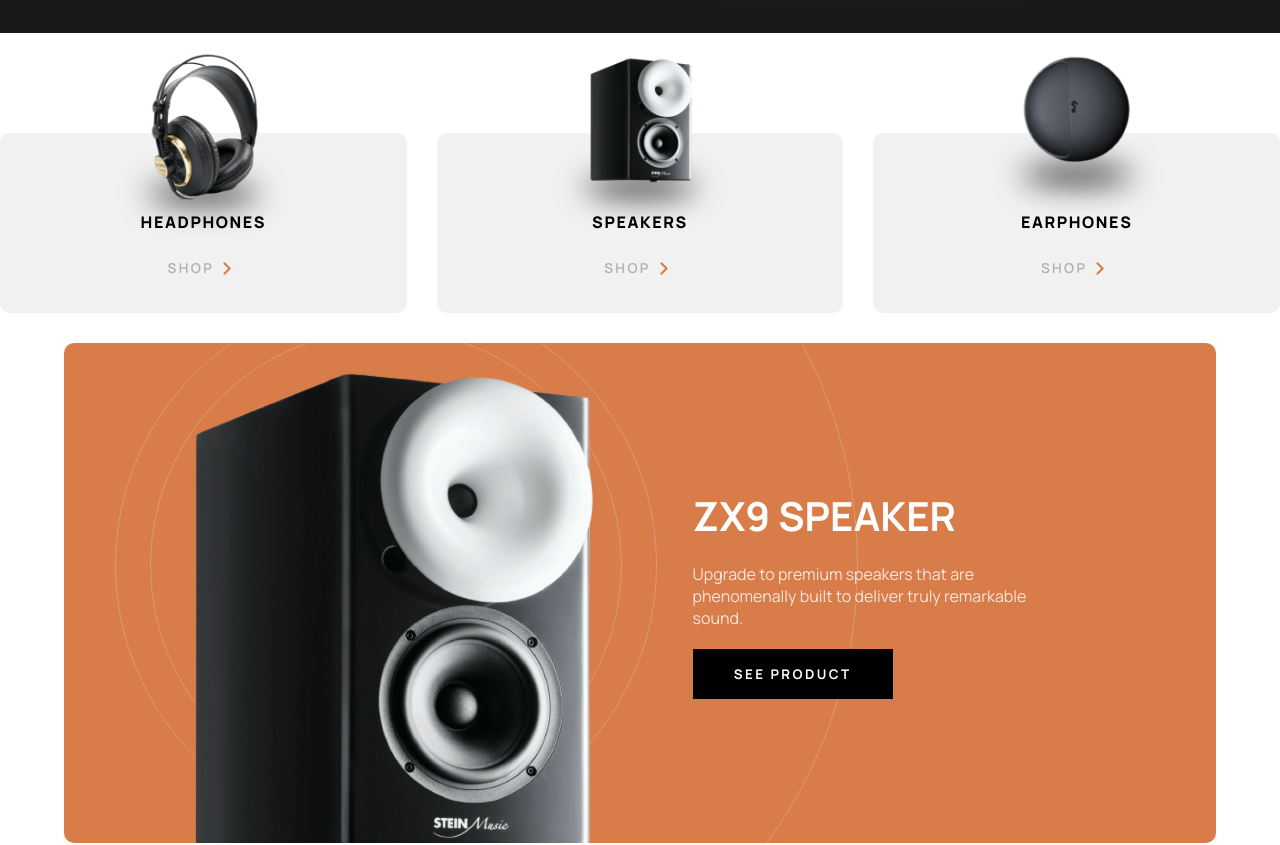
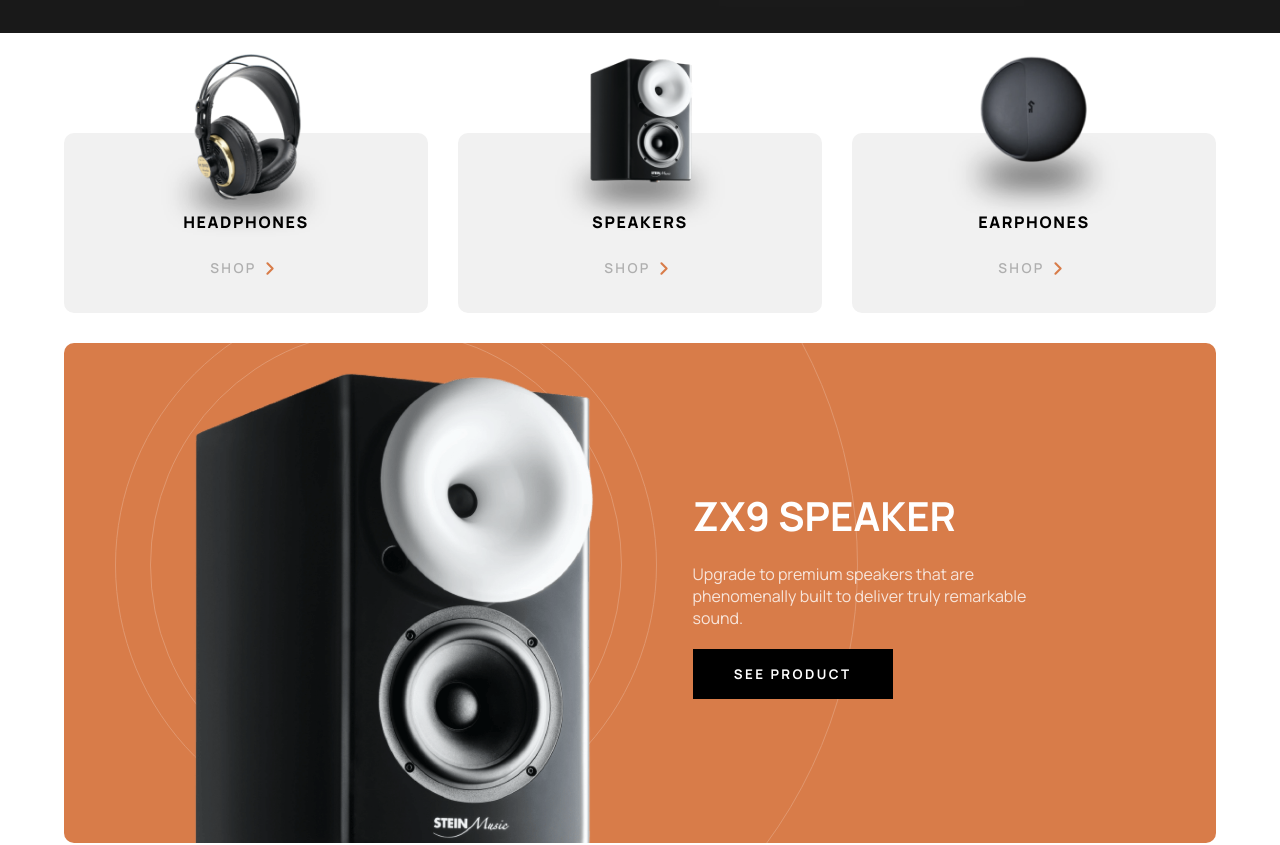
Before and after one commit to Muneyy/audiophile-ecommerce, a Next.js app: page / in a window 1280 px wide. Shown: the part 740-1585 px from the top of the page. Built offline with nearby package versions, Linux system fonts and the light colour scheme.

Commit message:
fix: add container div for homepage categories section

```diff
--- a/src/components/Homepage/Homepage.module.sass
+++ b/src/components/Homepage/Homepage.module.sass
@@ -0,0 +1,3 @@
+.categoriesWidth
+    width: 90%
+    margin: 0 auto
--- a/src/components/Homepage/Homepage.tsx
+++ b/src/components/Homepage/Homepage.tsx
@@ -6,6 +6,7 @@ import bgFeaturedTwoMobile from '@/assets/zx7-mobile.jpg'
 import BannerSection from './subcomponents/BannerSection'
 import CategoriesSection from './subcomponents/CategoriesSection'
 import FeaturedSection from './subcomponents/FeaturedSection'
+import styles from './Homepage.module.sass'
 
 const Homepage = () => {
   const dynamicBackgroundImagesStyle = () => {
@@ -36,12 +37,14 @@ const Homepage = () => {
     )
   }
   return (
-    <>
+    <main className={styles.main}>
       {dynamicBackgroundImagesStyle()}
       <BannerSection />
-      <CategoriesSection />
+      <div className={styles.categoriesWidth}>
+        <CategoriesSection />
+      </div>
       <FeaturedSection />
-    </>
+    </main>
   )
 }
 
```
